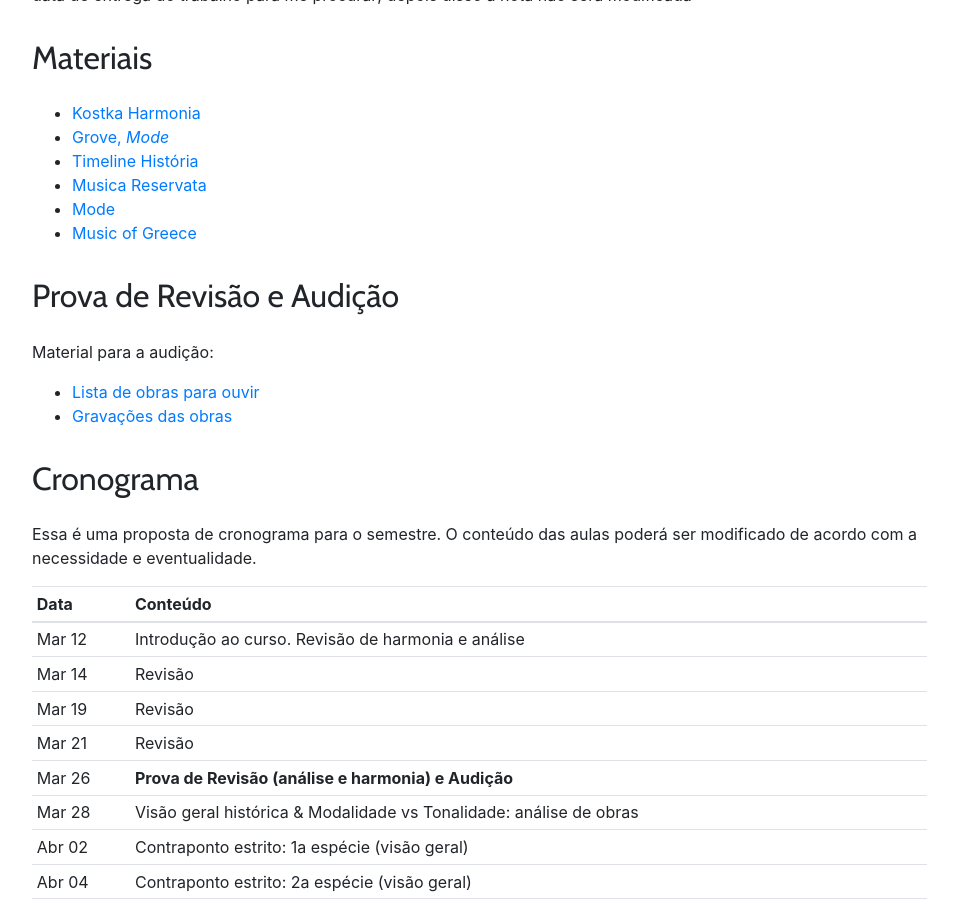
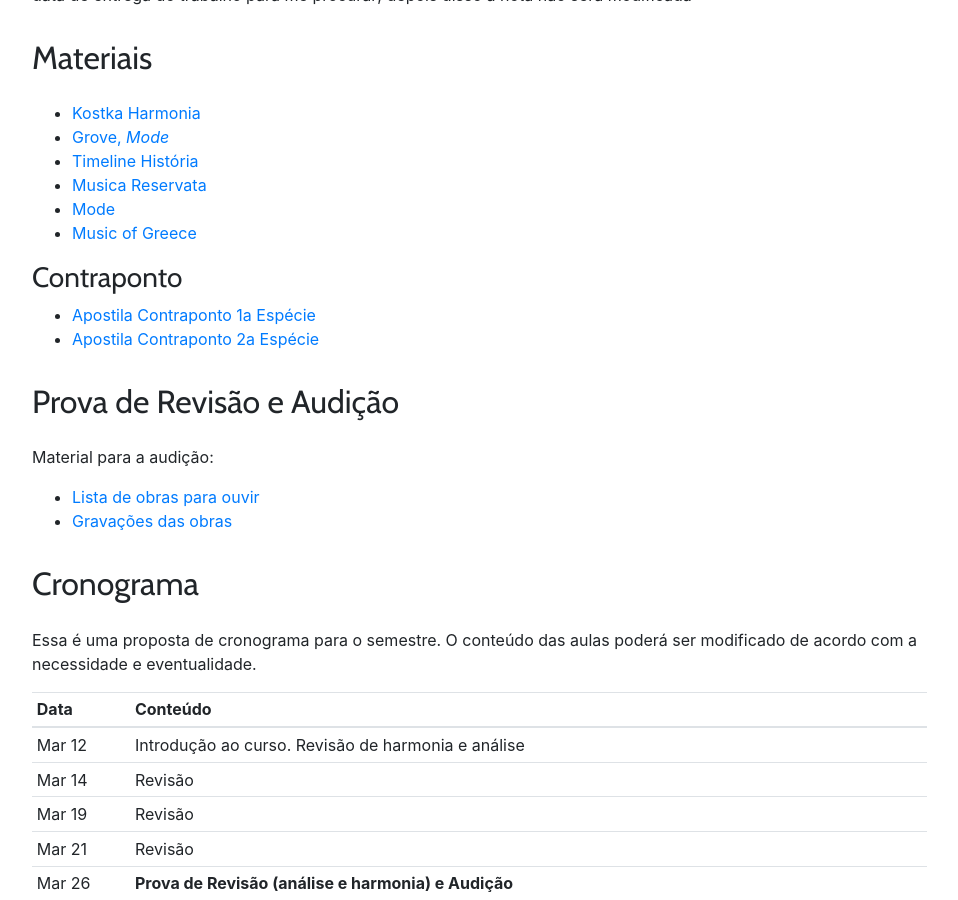
Before and after one commit to kroger/genosmus, a Jekyll site: the page built from _pedro/musa75.md, in a window 1280 px wide and 900 px high, scrolled down 759 px. Shown: the whole window, without its empty margins (68-1026 px from the left). Built offline with Jekyll 4.4.1, drawn with Linux system fonts in a browser that asks for light colours.

Commit message:
Acrescenta material contraponto

```diff
--- a/_pedro/musa75.md
+++ b/_pedro/musa75.md
@@ -36,6 +36,11 @@ para me procurar; depois disso a nota não será modificada
 - [Musica Reservata](https://en.wikipedia.org/wiki/Musica_reservata)
 - [Mode](https://en.wikipedia.org/wiki/Mode_(music))
 - [Music of Greece](https://en.wikipedia.org/wiki/Music_of_Greece)
+
+### Contraponto
+
+- [Apostila Contraponto 1a Espécie][5]
+- [Apostila Contraponto 2a Espécie][6]
 
 ## Prova de Revisão e Audição
 
```
Also changed, not shown: other parts of _pedro/musa75.md (+2 -0 lines).
